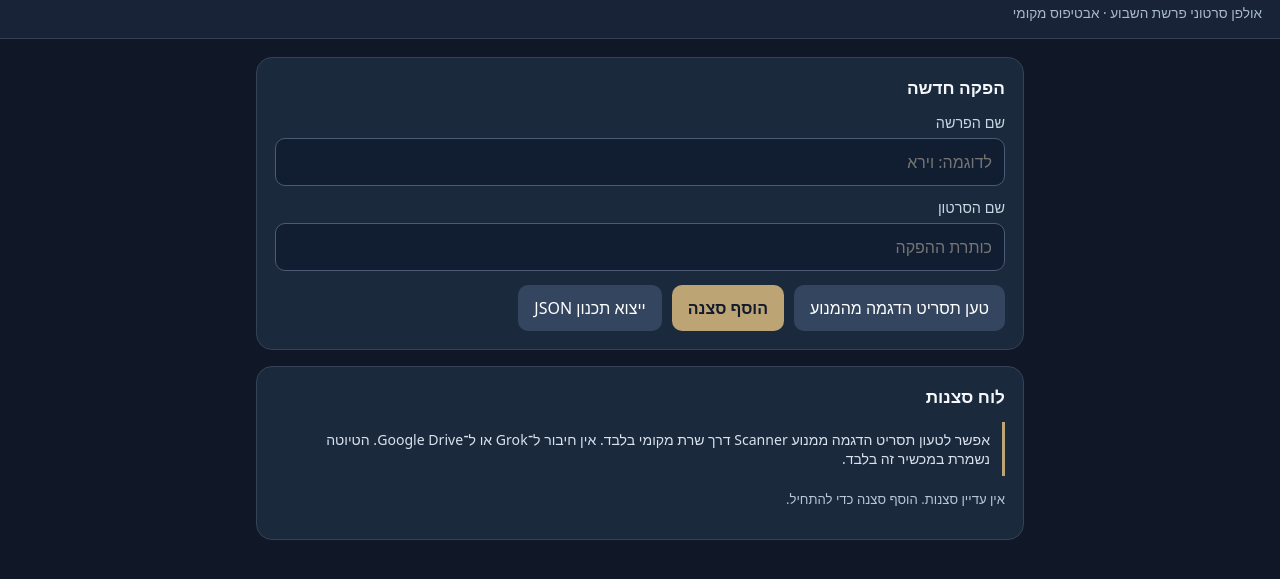
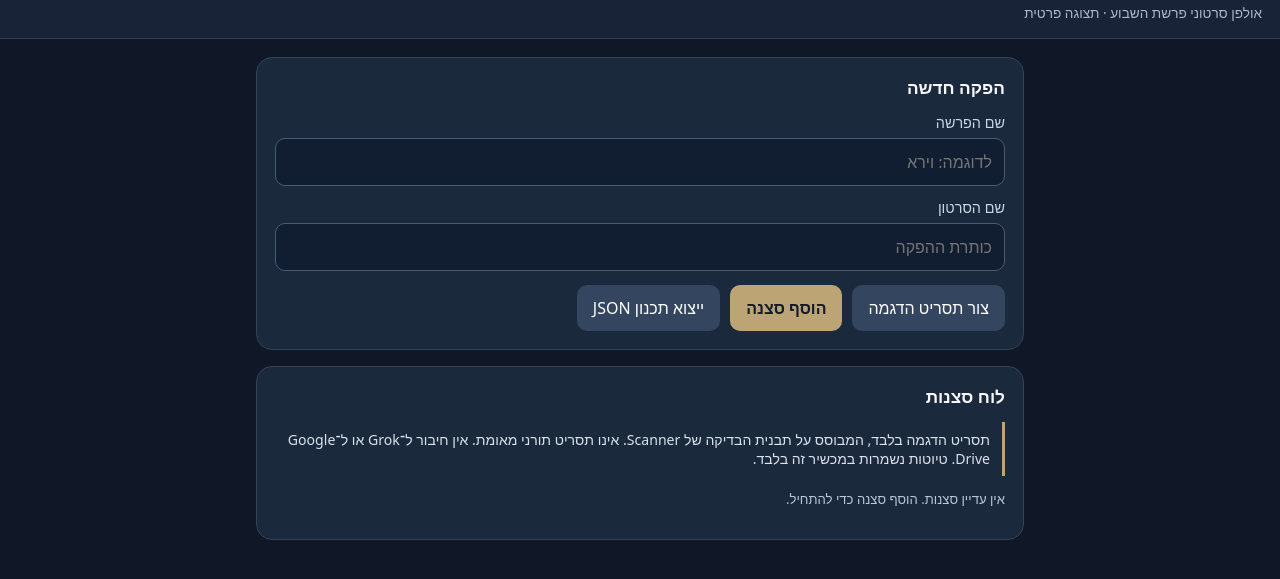
Before and after one commit to jojobok/Scanner, a plain HTML site: page studio/index.html in a window 1280 px wide. Shown: the part 47-626 px from the top of the page. Drawn offline with Linux system fonts and the light colour scheme.

Commit message:
feat(studio): enable private cloud demo UI and accurate labeling

```diff
--- a/studio/index.html
+++ b/studio/index.html
@@ -25,15 +25,15 @@
   </style>
 </head>
 <body>
-<header><h1>Scanner Studio</h1><p>אולפן סרטוני פרשת השבוע · אבטיפוס מקומי</p></header>
+<header><h1>Scanner Studio</h1><p>אולפן סרטוני פרשת השבוע · תצוגה פרטית</p></header>
 <main>
   <section class="panel">
     <h2>הפקה חדשה</h2>
     <label for="portion">שם הפרשה</label><input id="portion" placeholder="לדוגמה: וירא" autocomplete="off">
     <label for="title">שם הסרטון</label><input id="title" placeholder="כותרת ההפקה" autocomplete="off">
-    <div class="actions"><button id="demo" class="secondary">טען תסריט הדגמה מהמנוע</button><button id="add" class="primary">הוסף סצנה</button><button id="export" class="secondary">ייצוא תכנון JSON</button></div>
+    <div class="actions"><button id="demo" class="secondary">צור תסריט הדגמה</button><button id="add" class="primary">הוסף סצנה</button><button id="export" class="secondary">ייצוא תכנון JSON</button></div>
   </section>
-  <section class="panel"><h2>לוח סצנות</h2><p class="notice">אפשר לטעון תסריט הדגמה ממנוע Scanner דרך שרת מקומי בלבד. אין חיבור ל־Grok או ל־Google Drive. הטיוטה נשמרת במכשיר זה בלבד.</p><div id="scenes"></div></section>
+  <section class="panel"><h2>לוח סצנות</h2><p class="notice">תסריט הדגמה בלבד, המבוסס על תבנית הבדיקה של Scanner. אינו תסריט תורני מאומת. אין חיבור ל־Grok או ל־Google Drive. טיוטות נשמרות במכשיר זה בלבד.</p><div id="scenes"></div></section>
 </main>
 <script src="./studio.js" defer></script>
 </body>
```
